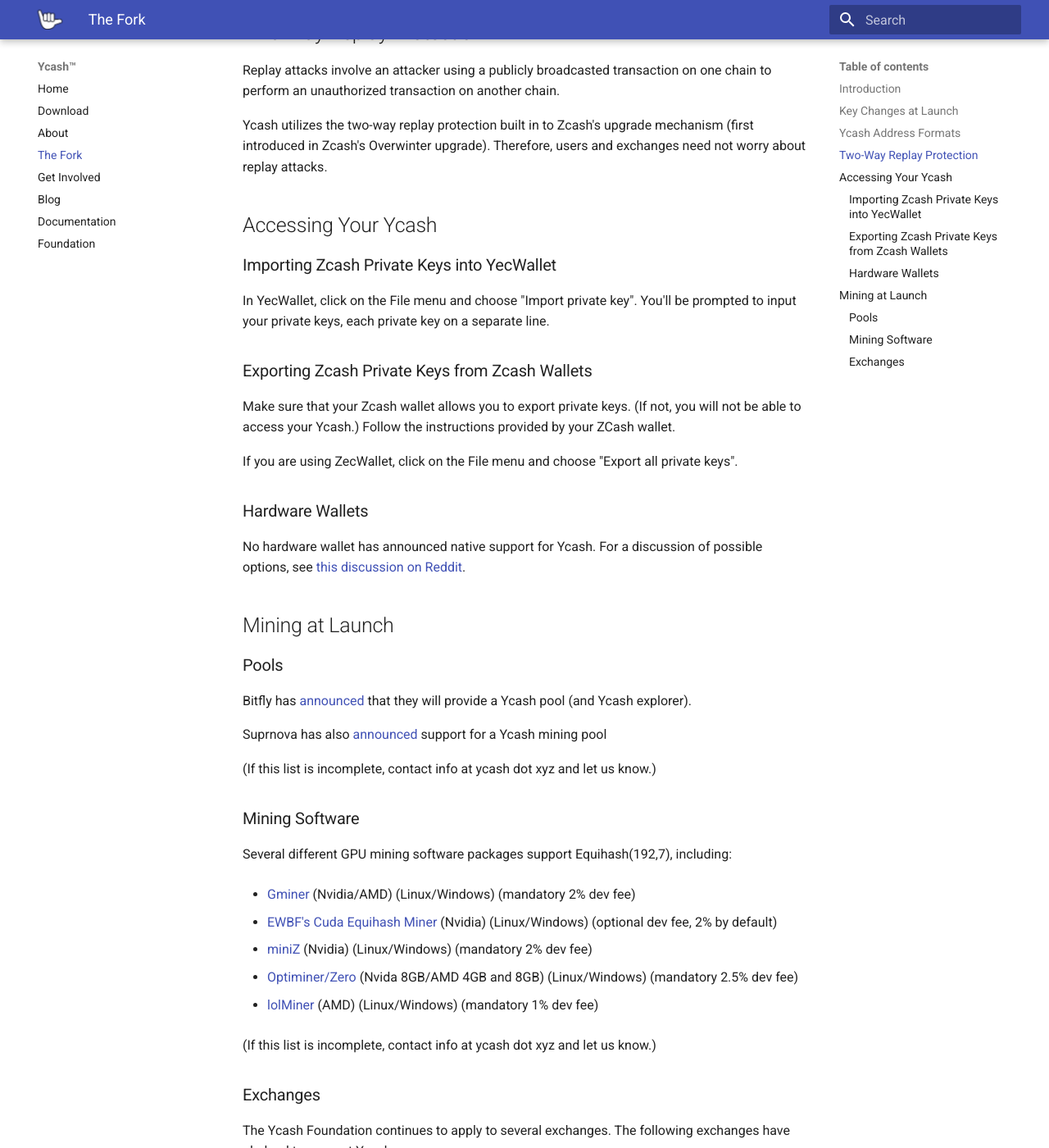
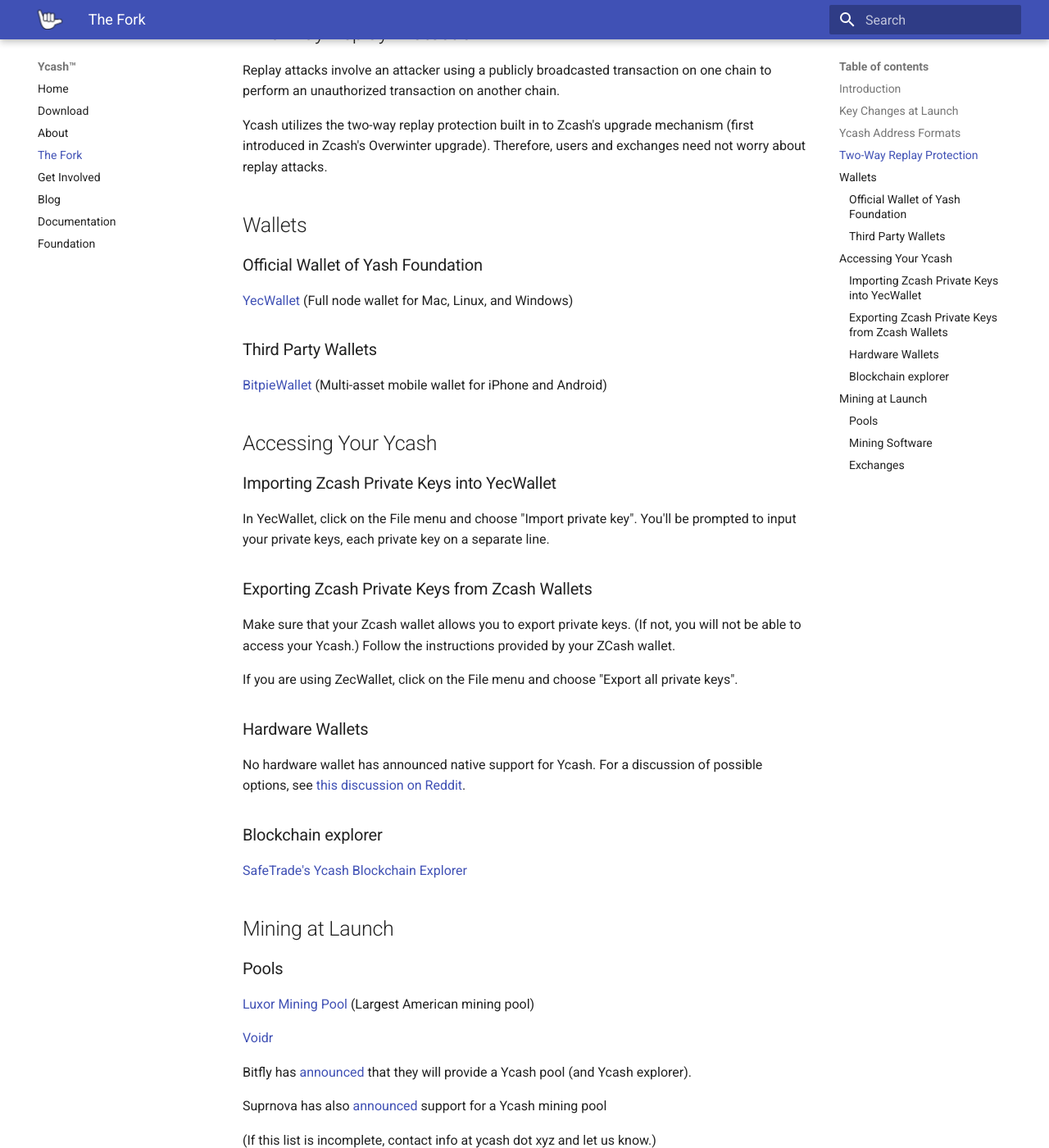
Before and after one commit to ycashfoundation/ycash-website, an MkDocs documentation site: the page built from docs/the_fork.md, in a window 1280 px wide and 1400 px high, scrolled down 986 px. Shown: the whole window at 82% size. Built offline with MkDocs 1.6.1 and Material for MkDocs 9.7.7, drawn with Linux system fonts in a browser that asks for light colours.

Commit message:
Update mining pools and wallets

```diff
--- a/docs/the_fork.md
+++ b/docs/the_fork.md
@@ -41,6 +41,16 @@
 mechanism (first introduced in Zcash's Overwinter upgrade). Therefore, users
 and exchanges need not worry about replay attacks.
 
+## Wallets
+
+### Official Wallet of Yash Foundation
+
+[YecWallet](/download) (Full node wallet for Mac, Linux, and Windows)
+
+### Third Party Wallets
+
+[BitpieWallet](https://bitpie.com/) (Multi-asset mobile wallet for iPhone
+and Android)
 
 ## Accessing Your Ycash
 
@@ -63,9 +73,18 @@
 No hardware wallet has announced native support for Ycash. For a discussion of
 possible options, see [this discussion on Reddit](https://www.reddit.com/r/zec/comments/bdhzbn/how_to_get_zcash_friendly_fork_ycash_on_a_trezor/?utm_source=share&utm_medium=web2x).
 
+### Blockchain explorer
+
+[SafeTrade's Ycash Blockchain Explorer](https://yec.safe.trade)
+
+
 ## Mining at Launch
 
 ### Pools
+
+[Luxor Mining Pool](https://mining.luxor.tech/) (Largest American mining pool)
+
+[Voidr](https://ycash.voidr.net)
 
 Bitfly has [announced](https://twitter.com/etherchain_org/status/1118458199575879680) that they will provide a Ycash pool (and Ycash explorer).
 
```
Also changed, not shown: docs/blog.md (+4 -0 lines), docs/index.md (+5 -0 lines).
